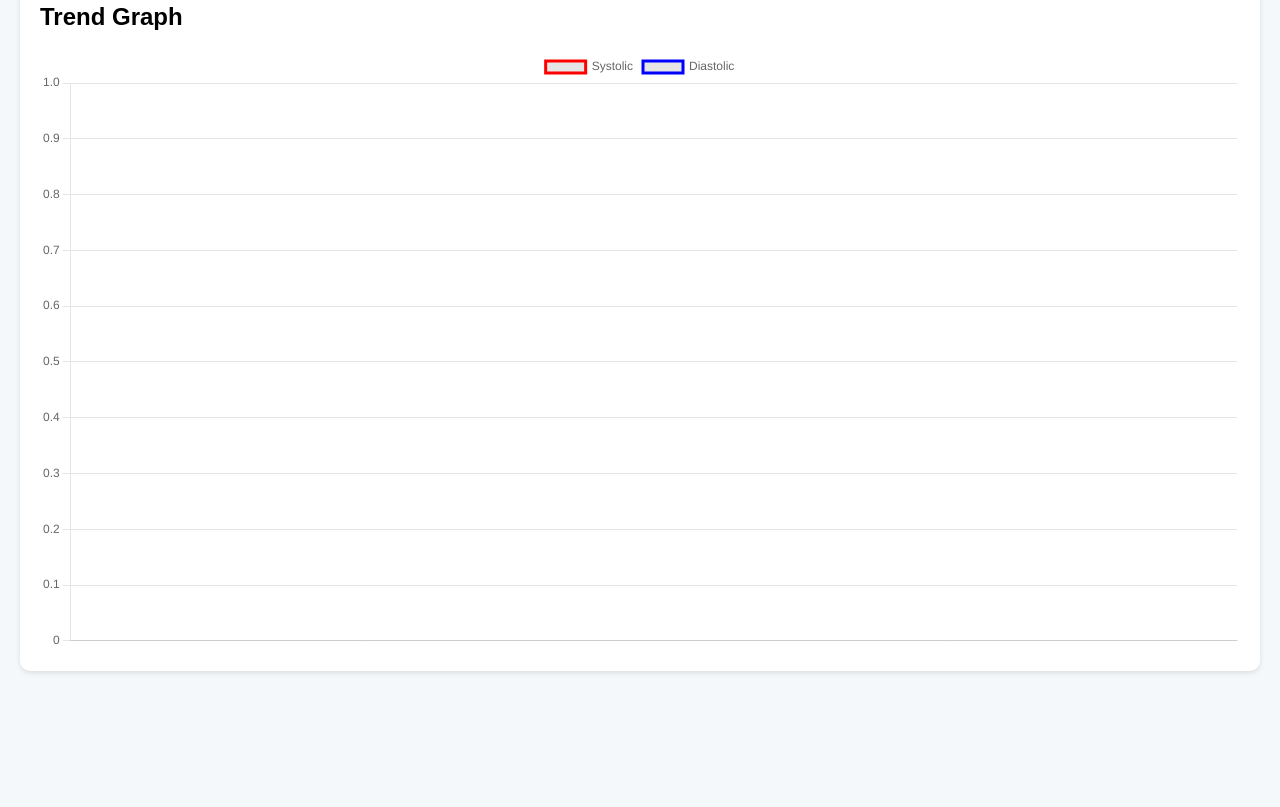
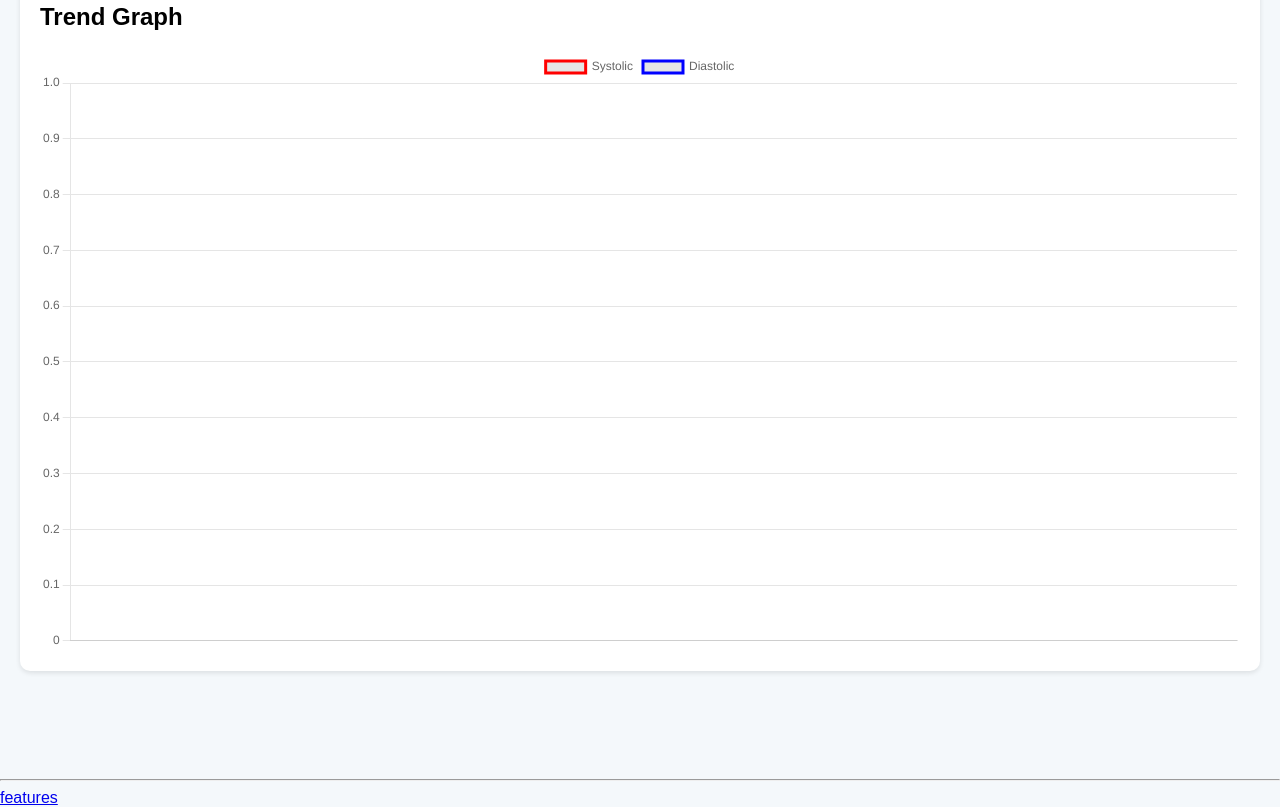
Before and after one commit to Dirshco/Hypercare, a plain HTML site: page index.html in a window 1280 px wide. Shown: the part 488-1295 px from the top of the page. Before the commit the page ends 1259 px from the top, so only its background shows below. Drawn offline with nearby package versions, Linux system fonts and the light colour scheme.

Commit message:
Update index.html

```diff
--- a/index.html
+++ b/index.html
@@ -248,6 +248,6 @@ logAction("Guideline Updated");
 }
 
 </script>
-
+<hr><a href="./features.html">features</a>
 </body>
 </html>
```
